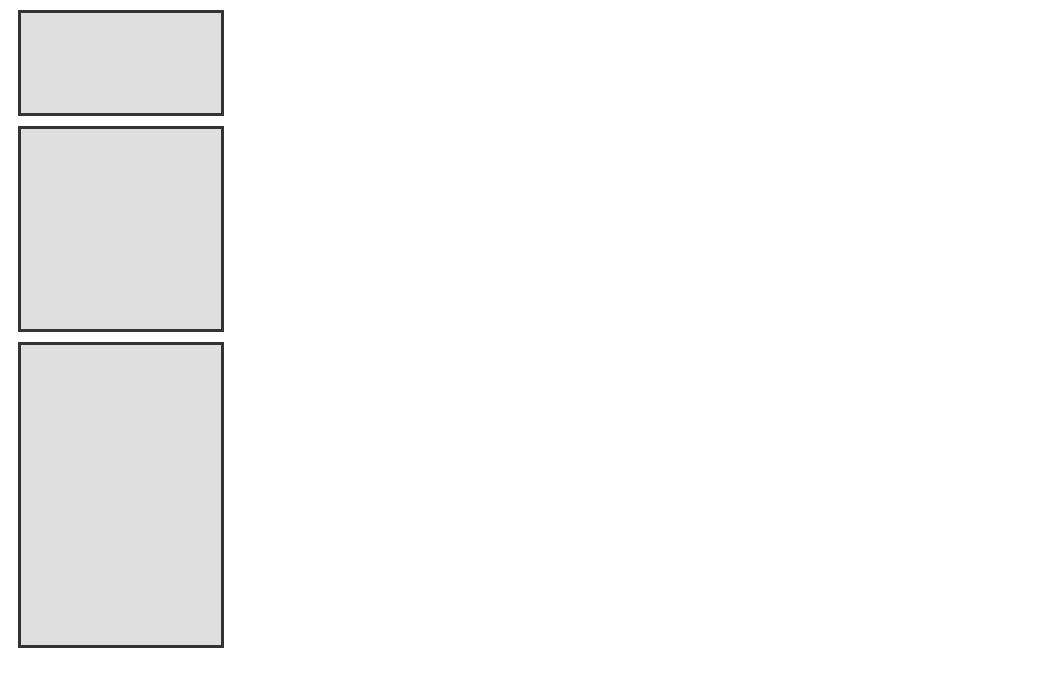
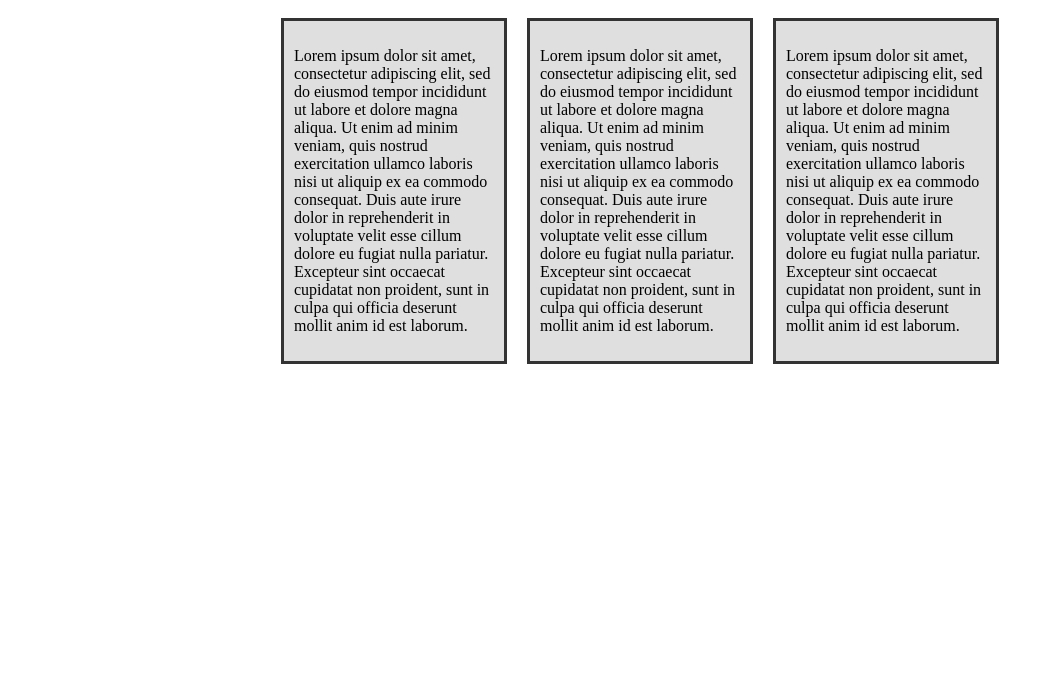
Before and after one commit to fc440/css_practice, a plain HTML site: page flexbox/flexbox_practice.html in a window 1280 px wide. Shown: the whole page, without its empty margins (0-1044 px from the left). Drawn offline with Linux system fonts and the light colour scheme.

Commit message:
flexbox practice

```diff
--- a/flexbox/flexbox_practice.html
+++ b/flexbox/flexbox_practice.html
@@ -9,9 +9,21 @@
 </head>
 <body>
     <div class="flexbox-container">
-        <div class="flexbox-item flexbox-item-1"></div>
-        <div class="flexbox-item flexbox-item-2"></div>
-        <div class="flexbox-item flexbox-item-3"></div>
+        <div class="flexbox-item flexbox-item-1">
+            <p>
+                Lorem ipsum dolor sit amet, consectetur adipiscing elit, sed do eiusmod tempor incididunt ut labore et dolore magna aliqua. Ut enim ad minim veniam, quis nostrud exercitation ullamco laboris nisi ut aliquip ex ea commodo consequat. Duis aute irure dolor in reprehenderit in voluptate velit esse cillum dolore eu fugiat nulla pariatur. Excepteur sint occaecat cupidatat non proident, sunt in culpa qui officia deserunt mollit anim id est laborum.
+            </p>
+        </div>
+        <div class="flexbox-item flexbox-item-2">
+            <p>
+                Lorem ipsum dolor sit amet, consectetur adipiscing elit, sed do eiusmod tempor incididunt ut labore et dolore magna aliqua. Ut enim ad minim veniam, quis nostrud exercitation ullamco laboris nisi ut aliquip ex ea commodo consequat. Duis aute irure dolor in reprehenderit in voluptate velit esse cillum dolore eu fugiat nulla pariatur. Excepteur sint occaecat cupidatat non proident, sunt in culpa qui officia deserunt mollit anim id est laborum.
+            </p>
+        </div>
+        <div class="flexbox-item flexbox-item-3">
+            <p>
+                Lorem ipsum dolor sit amet, consectetur adipiscing elit, sed do eiusmod tempor incididunt ut labore et dolore magna aliqua. Ut enim ad minim veniam, quis nostrud exercitation ullamco laboris nisi ut aliquip ex ea commodo consequat. Duis aute irure dolor in reprehenderit in voluptate velit esse cillum dolore eu fugiat nulla pariatur. Excepteur sint occaecat cupidatat non proident, sunt in culpa qui officia deserunt mollit anim id est laborum.
+            </p>
+        </div>
 
     </div>
 
--- a/flexbox/style.css
+++ b/flexbox/style.css
@@ -1,5 +1,8 @@
-.flexbox-containter {
+.flexbox-container {
 display: flex;
+justify-content: center;
+
+
 }
 
 .flexbox-item {
@@ -7,6 +10,7 @@ width: 200px;
 margin: 10px;
 border: 3px solid #333;
 background-color: #dfdfdf;
+padding: 10px;
 }
 
 .flexbox-item-1 {
--- a/style.css
+++ b/style.css
@@ -1,5 +1,7 @@
 /* styles.css */
-  #id1 {
+
+
+#id1 {
     color: blue;
     font-size: 36px;
   }
```
